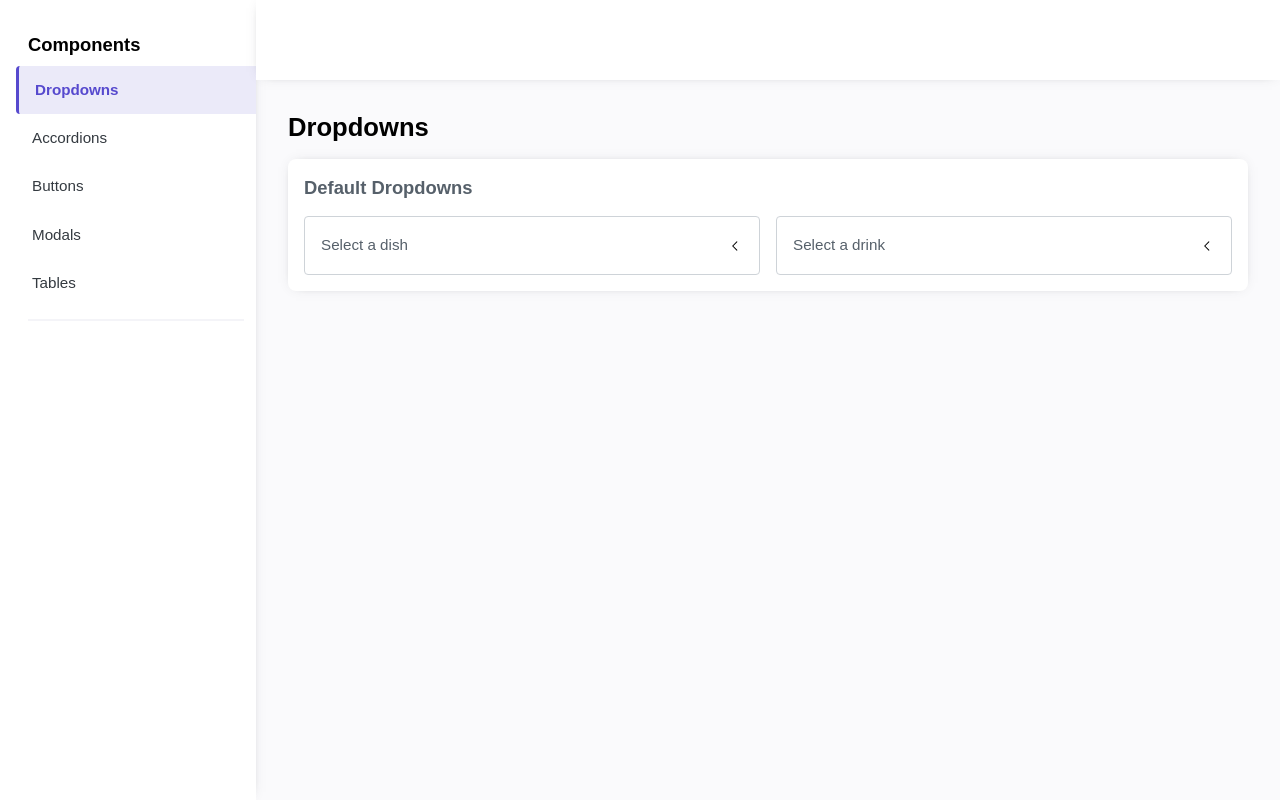
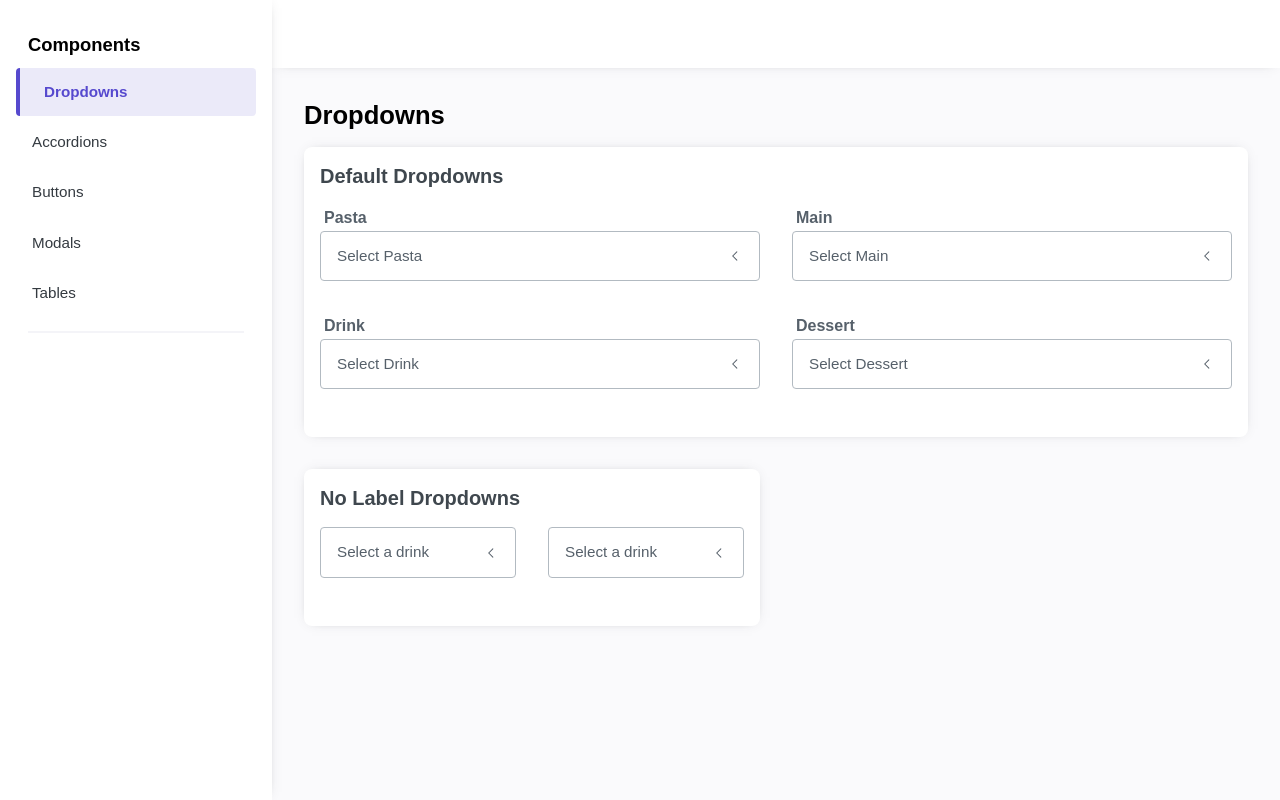
Before and after one commit to Rusvelt2000/Components, a React (Create React App) app: page / in a window 1280 px wide. Built offline with nearby package versions, Linux system fonts and the light colour scheme.

Commit message:
more minor components

```diff
--- a/src/Components/Container.js
+++ b/src/Components/Container.js
@@ -1,8 +1,14 @@
-function Container({ children, title }) {
+import classNames from "classnames";
+
+function Container({ children, title, classes, icon }) {
+  const addedClasses = classNames("flex", classes);
   return (
     <div className="Container">
-      <h4>{title}</h4>
-      <div className="flex">{children}</div>
+      <div className="title-container">
+        {icon && <div className="icon">{icon}</div>}
+        <h3>{title}</h3>
+      </div>
+      <div className={addedClasses}>{children}</div>
     </div>
   );
 }
--- a/src/Components/Dropdown.js
+++ b/src/Components/Dropdown.js
@@ -2,7 +2,7 @@
 import { useState, useEffect, useRef } from "react";
 import { GoChevronDown, GoChevronLeft } from "react-icons/go";
 
-function Dropdown({ options, onChange, value, children }) {
+function Dropdown({ options, onChange, value, children, label }) {
   const [isExpanded, setIsExpanded] = useState(false);
 
   const dropdownRef = useRef();
@@ -42,7 +42,9 @@ function Dropdown({ options, onChange, value, children }) {
     );
   });
   return (
-    <div ref={dropdownRef} className="Panel" onClick={handleExpansion}>
+    <div className="Dropdown" ref={dropdownRef}>
+      {label && <label>{label}</label>}
+      <div className="Panel" onClick={handleExpansion}>
         <div className="Panel-title">
           <p>{value?.label || children}</p>
           {isExpanded ? <GoChevronDown /> : <GoChevronLeft />}
@@ -51,6 +53,7 @@ function Dropdown({ options, onChange, value, children }) {
           {isExpanded && <div>{renderedOptions}</div>}
         </div>
       </div>
+    </div>
   );
 }
 
--- a/src/Components/Modal.js
+++ b/src/Components/Modal.js
@@ -1,9 +1,12 @@
 import { useEffect } from "react";
+import classNames from "classnames";
 import Button from "./Button";
 import ReactDOM from "react-dom";
 import { GoXCircle } from "react-icons/go";
 
-function Modal({ onClose }) {
+function Modal({ onClose, modalSize }) {
+  const addedClasses = classNames("Modal fade-in-up", modalSize);
+
   useEffect(() => {
     document.body.classList.add("overflow-hidden");
 
@@ -15,7 +18,7 @@ function Modal({ onClose }) {
   return ReactDOM.createPortal(
     <div>
       <div className="ModalBackground" onClick={onClose}></div>
-      <div className="Modal md fade-in-up">
+      <div className={addedClasses}>
         <h3>This is a modal</h3>
         <p>
           Lorem ipsum dolor sit amet consectetur adipisicing elit. Earum
--- a/src/Components/animations.scss
+++ b/src/Components/animations.scss
@@ -4,7 +4,7 @@
 
 @keyframes fade-in-up {
   0% {
-    transform: translateY(8px);
+    transform: translateY($default-spacing);
     opacity: 0;
   }
   100% {
@@ -14,12 +14,12 @@
 }
 
 .fade-in-up {
-  animation: fade-in-up 0.6s $bouncy;
+  animation: fade-in-up 0.8s $bouncy;
 }
 
 @keyframes side-entrance {
   0% {
-    transform: translateX($app-padding);
+    transform: translateX(16px);
     opacity: 0;
   }
   100% {
--- a/src/Components/base.scss
+++ b/src/Components/base.scss
@@ -8,10 +8,13 @@ $alert: #f55252;
 $white: #ffffff;
 $alt-bg: #fafafc;
 $dark-grey: #343a40;
+$title-grey: lighten($dark-grey, 5);
 $text-grey: lighten($dark-grey, 15);
-$light-grey: lighten($dark-grey, 60);
-$app-padding: 16px;
-$app-paddingL: 32px;
+$light-grey: lighten($dark-grey, 50);
+$ultraLight-grey: lighten($dark-grey, 70);
+$default-spacing: 16px;
+$half-spacing: calc($default-spacing / 2);
+$double-spacing: calc($default-spacing * 2);
 $bd-radius: 4px;
 $bd-radiusL: 8px;
 
@@ -24,9 +27,11 @@ $h4-text: 1.15em;
 $title-font: "Poppins", sans-serif;
 $body-font: "Proxima Nova", sans-serif;
 $regular: 400;
+$book: 600;
 $heavy: 700;
 
 $low-shadow: 0 0 12px -8px transparentize($dark-grey, 0.3);
+$high-shadow: 0 4px 24px -12px transparentize($dark-grey, 0.3);
 
 $bouncy: cubic-bezier(0, 0.94, 0.36, 1.38);
 $quick: cubic-bezier(0.17, 0.67, 0.44, 1);
@@ -74,7 +79,7 @@ h4 {
   font-size: $h4-text;
   line-height: 1.4em;
   font-family: $body-font;
-  font-weight: $heavy;
+  font-weight: $book;
 }
 
 hr {
@@ -85,7 +90,7 @@ hr {
 .col-2 {
   display: grid;
   grid-template-columns: 1fr 1fr;
-  column-gap: $app-paddingL;
+  column-gap: $double-spacing;
 }
 
 .col-3 {
@@ -94,18 +99,28 @@ hr {
       320px,
       1fr
     );
-  column-gap: $app-paddingL;
+  column-gap: $double-spacing;
+}
+
+.col-4 {
+  display: grid;
+  grid-template-columns:
+    minmax(240px, 1fr) minmax(240px, 1fr) minmax(240px, 1fr)
+    minmax(240px, 1fr);
+  column-gap: $double-spacing;
 }
 
 @media screen and (max-width: 1420px) {
-  .col-3 {
+  .col-3,
+  .col-4 {
     grid-template-columns: 1fr 1fr;
   }
 }
 
 @media screen and (max-width: 900px) {
+  .col-2,
   .col-3,
-  .col-2 {
+  .col-4 {
     grid-template-columns: 1fr;
   }
 }
--- a/src/Components/components.scss
+++ b/src/Components/components.scss
@@ -16,9 +16,9 @@
   top: 0;
   right: 0;
   background-color: $white;
-  height: 48px;
+  height: 36px;
   box-shadow: $low-shadow;
-  padding: $app-padding;
+  padding: $default-spacing;
   z-index: 1;
 }
 
@@ -29,31 +29,34 @@
 .Sidebar {
   display: flex;
   flex-direction: column;
+  gap: 2px;
   position: sticky;
   top: 0;
   bottom: 0;
-  height: calc(100vh - $app-paddingL);
+  height: calc(100vh - $double-spacing);
   background-color: $white;
   min-width: 240px;
-  padding: $app-padding 0 $app-padding $app-padding;
+  padding: $default-spacing;
   box-shadow: $low-shadow;
+  z-index: 2;
 
   .SidebarLink {
     padding: 12px 32px 12px 16px;
-    transition: all 0.05s ease-in;
+    transition: border 0.05s $quick, padding 0.4s $bouncy;
     color: $dark-grey;
     text-decoration: none;
     overflow: hidden;
+    border-radius: $bd-radius;
 
     &:hover {
       background-color: lighten($primary, 40);
     }
     &.active {
+      padding: 12px 32px 12px 24px;
       color: $primary;
       font-weight: 600;
-      border-left: 3px solid $primary;
+      border-left: 4px solid $primary;
       background-color: lighten($primary, 40);
-      border-radius: $bd-radius 0 0 $bd-radius;
     }
   }
   h4 {
@@ -66,9 +69,7 @@
 --------------------*/
 
 .Content {
-  padding: $app-paddingL;
-
-  gap: $app-paddingL;
+  padding: $double-spacing;
 
   .section-title {
     margin: 0 auto 16px;
@@ -80,17 +81,34 @@
 --------------------*/
 .Container {
   background-color: $white;
-  padding: $app-padding;
+  padding: $default-spacing;
   border-radius: $bd-radiusL;
   box-shadow: $low-shadow;
-  margin-bottom: $app-paddingL;
+  margin-bottom: $double-spacing;
   display: flex;
   flex-direction: column;
   break-inside: avoid;
-  h4 {
+  .title-container {
+    display: flex;
+    gap: $default-spacing;
+    margin-bottom: $default-spacing;
+    .icon {
+      display: flex;
+      justify-content: center;
+      align-items: center;
+      width: 28px;
+      height: 28px;
+      border-radius: $bd-radius;
+      background-color: $ultraLight-grey;
+      color: $light-grey;
+    }
+    h3 {
+      margin: 0;
+      color: $title-grey;
+    }
+  }
+  p:first-of-type {
     margin-top: 0;
-    margin-bottom: $app-padding;
-    color: $text-grey;
   }
 }
 
@@ -116,13 +134,13 @@
     border-radius: 999px;
   }
   &.favicon {
-    padding: $app-padding;
+    padding: $default-spacing;
     display: inline-flex;
     border-radius: 50%;
     font-size: $big-text;
   }
   .icon {
-    margin-right: calc($app-padding / 2);
+    margin-right: calc($default-spacing / 2);
     fill: inherit;
     position: relative;
     top: 2px;
@@ -211,7 +229,11 @@
   overflow: hidden;
   margin: 0 auto 8px;
   &:has(.AccordionContent) .AccordionLabel {
+    background-color: lighten($secondary, 15);
     border-radius: $bd-radius $bd-radius 0 0;
+  }
+  &:has(.AccordionContent) .AccordionLabel:hover {
+    background-color: lighten($secondary, 10);
   }
   .AccordionLabel {
     cursor: pointer;
@@ -221,7 +243,7 @@
     border-radius: $bd-radius;
     background-color: lighten($primary, 40);
     &:hover {
-      background-color: lighten($primary, 35);
+      background-color: lighten($primary, 37);
     }
     p {
       flex-grow: 1;
@@ -249,19 +271,24 @@
    --- DROPDOWN ---
 --------------------*/
 
-.DropdownContainer {
-  display: flex;
-  gap: 16px;
+.Dropdown {
+  label {
+    color: $text-grey;
+    font-weight: $heavy;
+    display: block;
+    margin: 4px;
   }
 
   .Panel {
     position: relative;
-  padding: 16px;
+    padding: 12px 16px;
     border-radius: $bd-radius;
     background-color: $white;
     border: 0.5px solid $light-grey;
     height: fit-content;
     flex: 1;
+    color: $text-grey;
+    margin-bottom: $double-spacing;
     cursor: pointer;
     p {
       margin: 0;
@@ -270,6 +297,9 @@
     }
     &:hover {
       background-color: lighten($primary, 40);
+    }
+    &:has(.Panel-option) {
+      border: 0.5px solid $secondary;
     }
     &:has(.Panel-option):hover {
       background-color: $white;
@@ -287,6 +317,8 @@
       right: 0;
       overflow: hidden;
       font-size: $md-text;
+      z-index: 999;
+      box-shadow: $low-shadow;
       &:has(.Panel-option) {
         border: 0.5px solid $light-grey;
       }
@@ -300,7 +332,7 @@
       }
     }
   }
-
+}
 /* ------------------
    --- MODAL ---
 --------------------*/
@@ -323,7 +355,7 @@
   position: fixed;
   z-index: 9999;
   background-color: $white;
-  padding: $app-padding;
+  padding: $default-spacing;
   border-radius: $bd-radius;
   box-shadow: 2px 4px 32px -8px transparentize(darken($primary, 35), 0.4);
   top: 30%;
@@ -332,6 +364,11 @@
     width: 60%;
     max-width: 560px;
     left: calc(50% - 280px);
+  }
+  &.lg {
+    width: 80%;
+    max-width: 800px;
+    left: calc(50% - 400px);
   }
 }
 
@@ -401,8 +438,8 @@
     border: 1px solid $primary;
   }
   .color {
-    width: $app-padding;
-    height: $app-padding;
+    width: $default-spacing;
+    height: $default-spacing;
     border-radius: 50%;
   }
 }
--- a/src/Pages/DropdownPage.js
+++ b/src/Pages/DropdownPage.js
@@ -4,19 +4,32 @@ import Title from "../Components/Title";
 import Container from "../Components/Container";
 
 function App() {
-  const [selectedDish, setSelectedDish] = useState(null);
+  const [selectedPasta, setSelectedPasta] = useState(null);
+  const [selectedMain, setSelectedMain] = useState(null);
   const [selectedDrink, setSelectedDrink] = useState(null);
+  const [selectedDessert, setSelectedDessert] = useState(null);
 
-  useEffect(() => {}, [selectedDish, selectedDrink]);
+  useEffect(() => {}, [
+    selectedPasta,
+    selectedDrink,
+    selectedDrink,
+    selectedDessert,
+  ]);
 
-  const handleSelectedDish = (selection) => {
-    setSelectedDish(selection);
+  const handleSelectedPasta = (selection) => {
+    setSelectedPasta(selection);
+  };
+  const handleSelectedMain = (selection) => {
+    setSelectedMain(selection);
   };
   const handleSelectedDrink = (selection) => {
     setSelectedDrink(selection);
   };
+  const handleSelectedDessert = (selection) => {
+    setSelectedDessert(selection);
+  };
 
-  const optionsFood = [
+  const optionsPasta = [
     {
       label: "Penne alla carbonara",
       value: "penne",
@@ -28,6 +41,24 @@ function App() {
     {
       label: "Spaghetti alla bolognese",
       value: "spaghetti",
+    },
+  ];
+  const optionsMain = [
+    {
+      label: "200gr Steak",
+      value: "steak",
+    },
+    {
+      label: "Rump Stew",
+      value: "rumpStew",
+    },
+    {
+      label: "Chicken Stew",
+      value: "chickenStew",
+    },
+    {
+      label: "Lamb Skews",
+      value: "lambSkews",
     },
   ];
   const optionsDrink = [
@@ -44,18 +75,68 @@ function App() {
       value: "russian",
     },
   ];
+  const optionsDessert = [
+    {
+      label: "Tiramisu'",
+      value: "tiramisu",
+    },
+    {
+      label: "Chocolate Brownie",
+      value: "brownie",
+    },
+    {
+      label: "Ice Cream",
+      value: "iceCream",
+    },
+  ];
 
   return (
     <div>
       <Title>Dropdowns</Title>
-      <Container title="Default Dropdowns">
-        <div className="DropdownContainer fade-in-up">
+      <div className="fade-in-up">
+        <Container classes="col-4" title="Default Dropdowns">
           <Dropdown
-            value={selectedDish}
-            options={optionsFood}
-            onChange={handleSelectedDish}
+            label="Pasta"
+            value={selectedPasta}
+            options={optionsPasta}
+            onChange={handleSelectedPasta}
           >
-            Select a dish
+            Select Pasta
+          </Dropdown>
+          <Dropdown
+            label="Main"
+            value={selectedMain}
+            options={optionsMain}
+            onChange={handleSelectedMain}
+          >
+            Select Main
+          </Dropdown>
+          <Dropdown
+            label="Drink"
+            value={selectedDrink}
+            options={optionsDrink}
+            onChange={handleSelectedDrink}
+          >
+            Select Drink
+          </Dropdown>
+          <Dropdown
+            label="Dessert"
+            value={selectedDessert}
+            options={optionsDessert}
+            onChange={handleSelectedDessert}
+          >
+            Select Dessert
+          </Dropdown>
+        </Container>
+      </div>
+      <div className="fade-in-up col-2">
+        <Container classes="col-2" title="No Label Dropdowns">
+          <Dropdown
+            value={selectedDrink}
+            options={optionsDrink}
+            onChange={handleSelectedDrink}
+          >
+            Select a drink
           </Dropdown>
           <Dropdown
             value={selectedDrink}
@@ -64,8 +145,8 @@ function App() {
           >
             Select a drink
           </Dropdown>
-        </div>
-      </Container>
+        </Container>
+      </div>
     </div>
   );
 }
--- a/src/Pages/TablePage.js
+++ b/src/Pages/TablePage.js
@@ -1,6 +1,8 @@
 import Table from "../Components/Table";
 import Title from "../Components/Title";
 import Container from "../Components/Container";
+import { ImAddressBook } from "react-icons/im";
+import { AiFillCar } from "react-icons/ai";
 
 function TablePage() {
   const config = [
@@ -225,14 +227,14 @@ function TablePage() {
     <div>
       <Title>Tables</Title>
       <div className="fade-in-up col-2">
-        <Container title="Debtors">
+        <Container title="Debtors" icon={<ImAddressBook />}>
           <Table
             data={debtors}
             config={config}
             total={totalAmount.toFixed(2)}
           />
         </Container>
-        <Container>
+        <Container title="Vehicles" icon={<AiFillCar />}>
           <Table data={vehicles} config={vehicleConfig} />
         </Container>
       </div>
```
Also changed, not shown: src/Pages/AccordionPage.js (+5 -2 lines), src/Pages/ButtonPage.js (+9 -9 lines), src/Pages/ModalPage.js (+21 -9 lines). Lines whose indentation alone changed are shown as unchanged.
